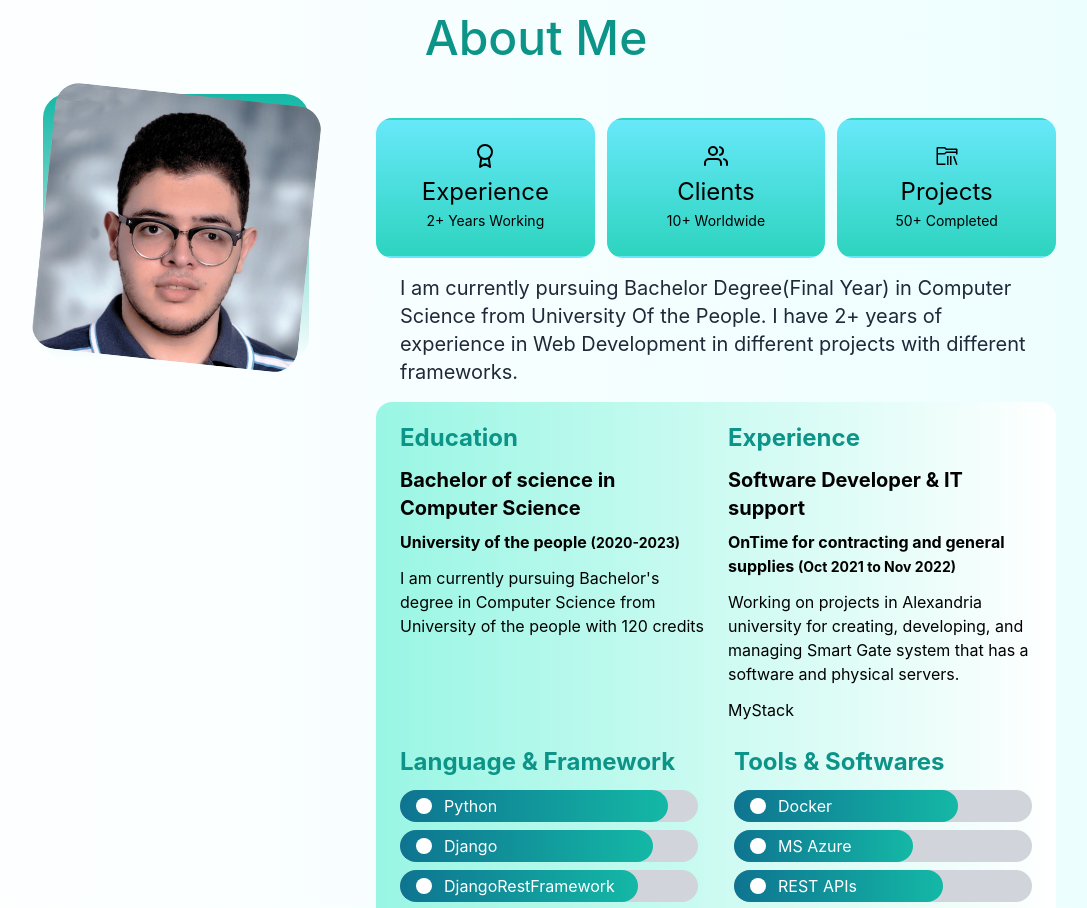
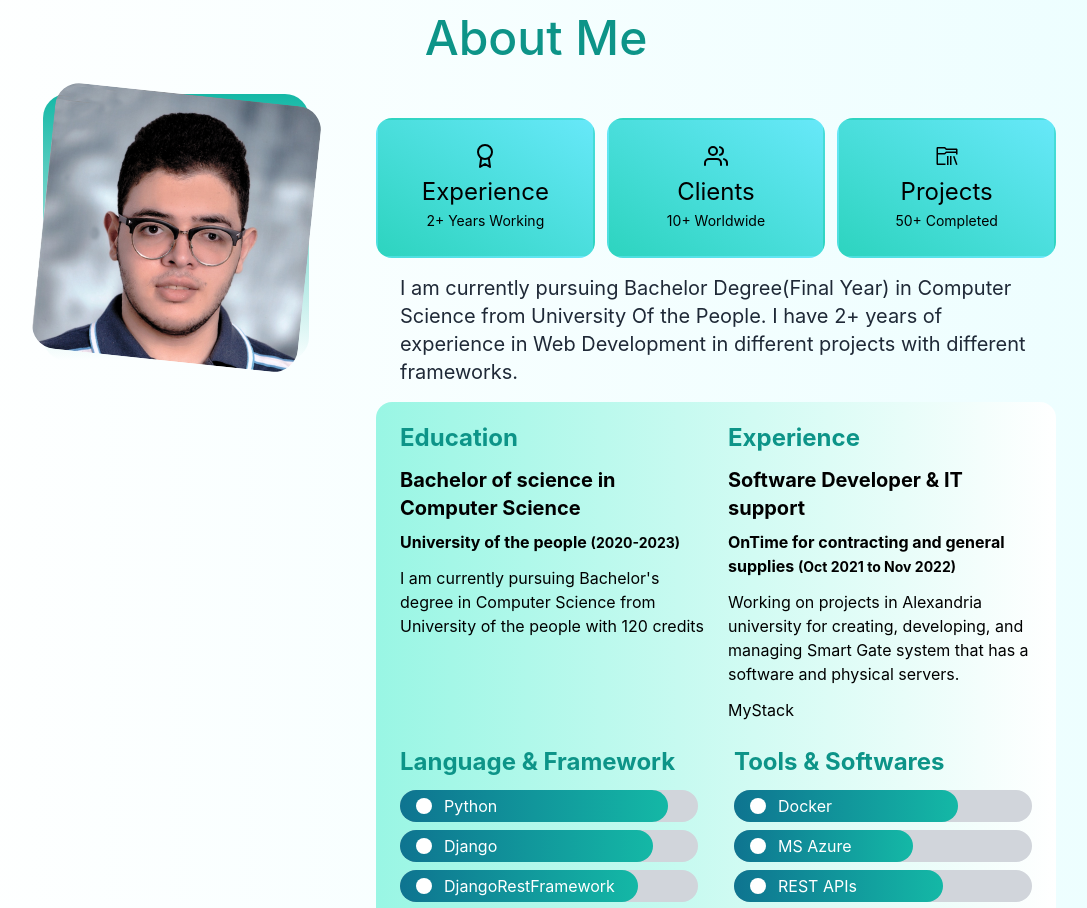
Before and after one commit to abdoohossamm/portfolio, a Next.js app: page / in a window 1280 px wide. Shown: the part 982-1890 px from the top of the page, without its empty margins (104-1191 px from the left). Built offline with nearby package versions, Linux system fonts and the light colour scheme.

Commit message:
Add dark mode to CardItem component

```diff
--- a/components/about/CardItem.tsx
+++ b/components/about/CardItem.tsx
@@ -9,7 +9,10 @@ const CardItem: FunctionComponent<{ value: Card }> =
         {value: { Icon, name, description },}
     ) => {
         return (
-            <article className={"bg-gradient-to-b from-cyan-300 to-teal-400 rounded-2xl border-2 border-transparent p-6 text-center hover:from-cyan-700 hover:to-teal-500 hover:text-white"}>
+            <article className="bg-gradient-to-bl from-cyan-300 to-teal-400 dark:from-cyan-700 dark:to-cyan-900 rounded-2xl border-2 border-transparent p-6 text-center
+            hover:from-cyan-700 hover:to-teal-500 hover:text-white
+            dark:hover:from-cyan-700 dark:hover:to-teal-400
+            dark:hover:text-gray-800 dark:text-white">
                 <Icon className={"mx-auto text-2xl mb-2"}/>
                 <h5 className={"text-2xl"}>{name}</h5>
                 <small className="text-sm">{description}</small>
```
